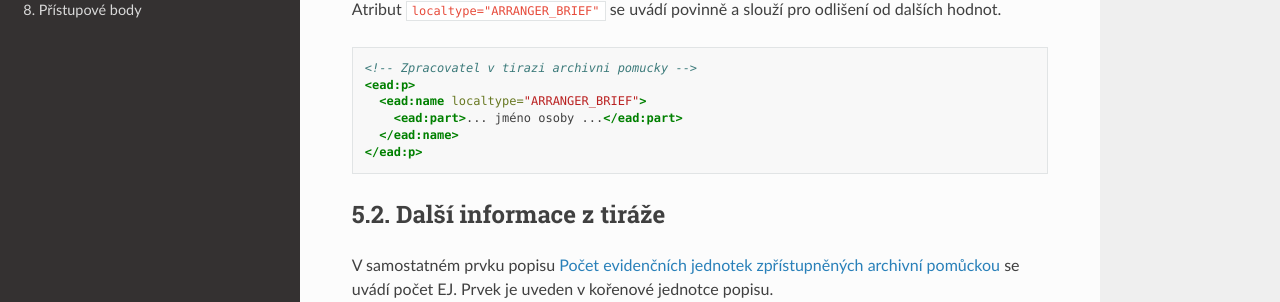
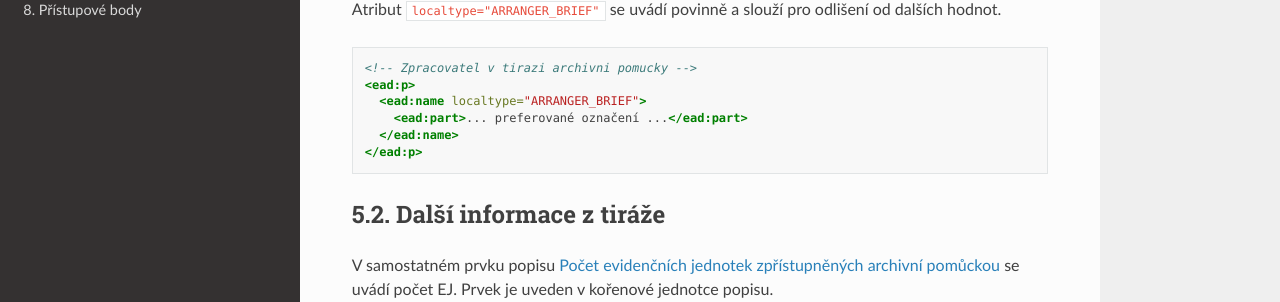
Before and after one commit to elzasw/ead3doc, a Sphinx documentation site: the page built from doc/source/uvod-pomucky.rst, in a window 1280 px wide and 900 px high, scrolled down 2261 px. Shown: the part 410-712 px from the top of the window. Built offline with Sphinx 7.4.7 and the Read the Docs theme 2.0.0, drawn with Linux system fonts in a browser that asks for light colours.

Commit message:
Zpracovatel: jméno -> pref. označení

```diff
--- a/doc/source/index.rst
+++ b/doc/source/index.rst
@@ -22,7 +22,7 @@ nezávisle na způsobu jeho tvorby.
    struktura.rst
    control.rst
    archdesc.rst
-   uvod.rst
+   uvod-pomucky.rst
    prvky-popisu.rst
    dao.rst
    prist-body.rst
--- a/doc/source/uvod.rst
+++ b/doc/source/uvod-pomucky.rst
@@ -171,7 +171,7 @@ pro odlišení od dalších hodnot.
     <!-- Zpracovatel v tirazi archivni pomucky -->
     <ead:p>
       <ead:name localtype="ARRANGER_BRIEF">
-        <ead:part>... jméno osoby ...</ead:part>
+        <ead:part>... preferované označení ...</ead:part>
       </ead:name>
     </ead:p>
 
```
